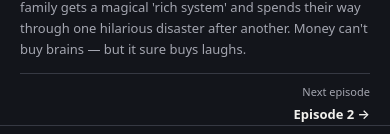
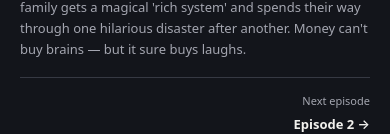
Before and after one commit to yeoyujie/NextFrame, a Next.js app: page /en/series/bao-fu-yi-jia-ren/episode/1 in a window 390 px wide. Shown: the part 717-851 px from the top of the page. Built offline with nearby package versions, Linux system fonts and the light colour scheme; no server answers.

Commit message:
fix(mobile): improve episode navigation spacing

```diff
--- a/app/globals.css
+++ b/app/globals.css
@@ -1087,12 +1087,25 @@ a:focus-visible {
     font-size: 13px;
   }
 
+  .episode-navigation {
+    align-items: center;
+    margin-top: 16px;
+    padding: 12px 0;
+  }
+
+  .episode-navigation a {
+    min-height: 48px;
+    align-content: center;
+    gap: 6px;
+  }
+
   .episode-sidebar {
     display: block;
     height: auto;
     max-height: none;
     overflow: visible;
-    padding: 24px 20px 0;
+    margin-inline: 20px;
+    padding: 20px 0 0;
     border-top: 1px solid var(--line);
     border-left: 0;
   }
```
